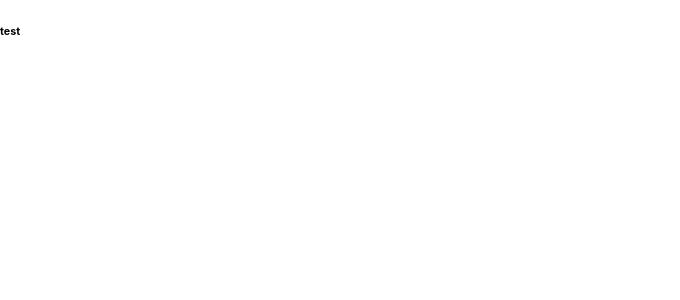
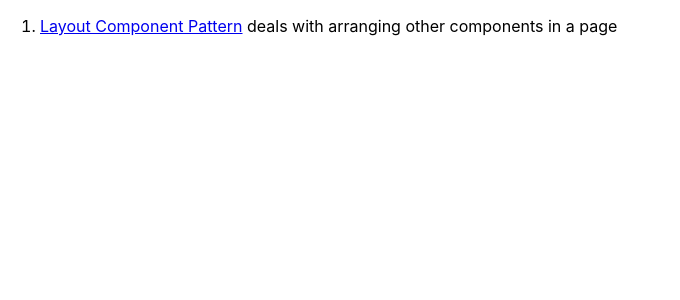
Before and after one commit to vigneshtj/react-components, a React (Create React App) app: page / in a window 1280 px wide. Shown: the top 300 px of the page, without its empty margins (0-680 px from the left). Built offline with nearby package versions, Linux system fonts and the light colour scheme.

Commit message:
Layout pattern

```diff
--- a/package.json
+++ b/package.json
@@ -12,6 +12,7 @@
     "react-dom": "^18.2.0",
     "react-router-dom": "^6.4.4",
     "react-scripts": "5.0.1",
+    "styled-components": "^5.3.6",
     "web-vitals": "^2.1.4"
   },
   "scripts": {
--- a/src/App.js
+++ b/src/App.js
@@ -1,12 +1,14 @@
-import { BrowserRouter, Routes, Route, Link } from "react-router-dom";
+import { BrowserRouter, Routes, Route } from "react-router-dom";
+import Home from "./Components/Home";
+import Layout from "./Components/Layout/Layout";
 
 function App() {
   return (
     <div className="App">
       <BrowserRouter>
         <Routes>
-          <Route path="/" element={<h6>test</h6>} />
-          <Route path="/users" element={<h6>user</h6>} />
+          <Route path="/" element={<Home />} />
+          <Route path="/layout" element={<Layout />} />
         </Routes>
       </BrowserRouter>
     </div>
--- /dev/null
+++ b/src/Components/Home.js
@@ -0,0 +1,16 @@
+import { Link } from "react-router-dom";
+
+function Home() {
+  return (
+    <>
+      <ol>
+        <li>
+          <Link to="/layout">Layout Component Pattern</Link>
+          <span> deals with arranging other components in a page</span>
+        </li>
+      </ol>
+    </>
+  );
+}
+
+export default Home;
--- /dev/null
+++ b/src/Components/Layout/Layout.js
@@ -0,0 +1,27 @@
+import styled from "styled-components";
+import SplitScreen from "./SplitScreen";
+
+const Left = () => (
+  <div style={{ background: "red", textAlign: "center" }}> Left</div>
+);
+const Right = () => (
+  <div style={{ background: "green", textAlign: "center" }}>Right</div>
+);
+
+function Layout() {
+  return (
+    <>
+      <ol>
+        <li>
+          <center>Split Screen</center>
+          <SplitScreen leftWidth={1} rightWidth={3}>
+            <Left />
+            <Right />
+          </SplitScreen>
+        </li>
+      </ol>
+    </>
+  );
+}
+
+export default Layout;
--- /dev/null
+++ b/src/Components/Layout/SplitScreen.js
@@ -0,0 +1,21 @@
+import styled from "styled-components";
+
+const Container = styled.div`
+  display: flex;
+`;
+const Pane = styled.div`
+  flex: ${(props) => props.width};
+`;
+
+function SplitScreen(props) {
+  const [Left, Right] = props.children;
+  const { leftWidth, rightWidth } = props;
+  return (
+    <Container>
+      <Pane width={leftWidth}>{Left}</Pane>
+      <Pane width={rightWidth}>{Right}</Pane>
+    </Container>
+  );
+}
+
+export default SplitScreen;
```
Also changed, not shown: 1 other file (tests, documents, lock files or other folders).
